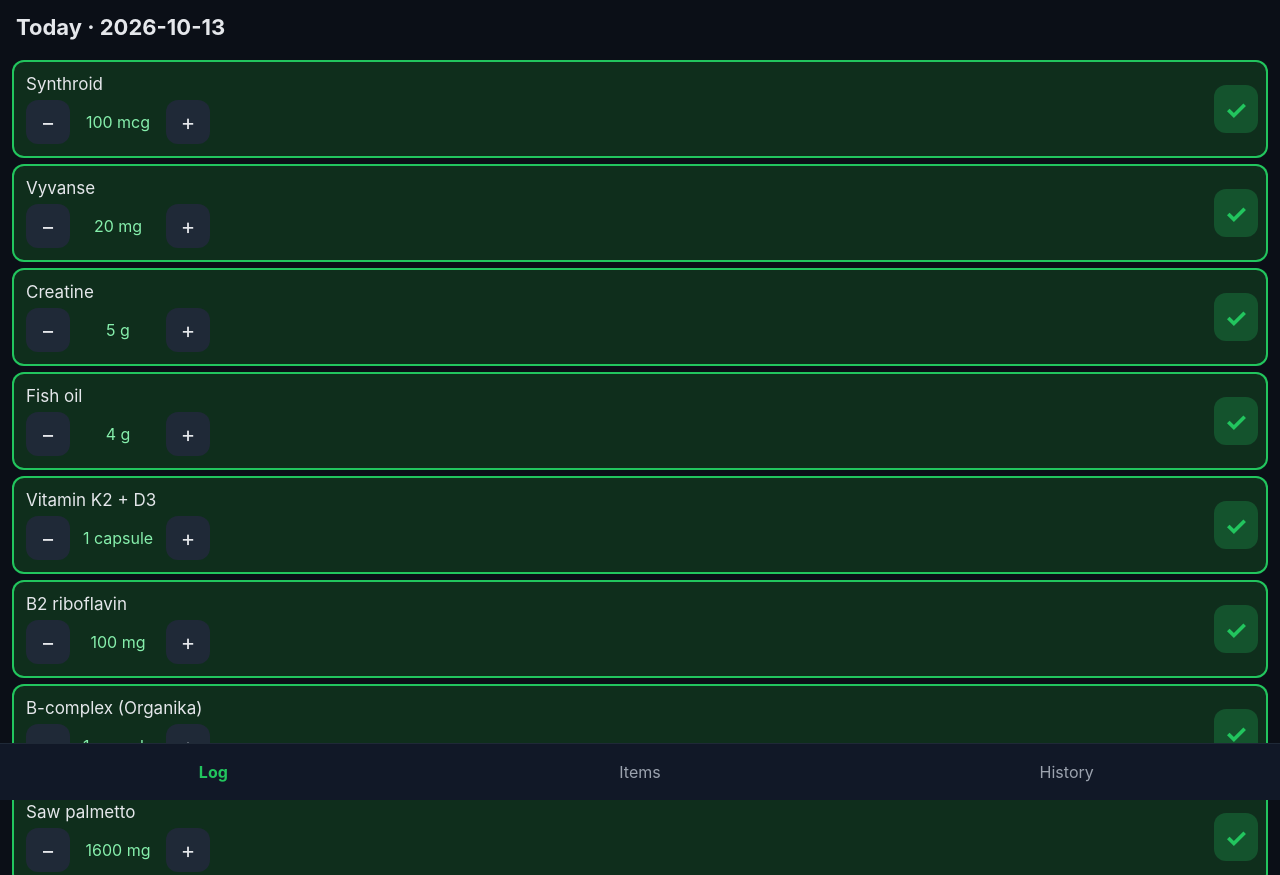
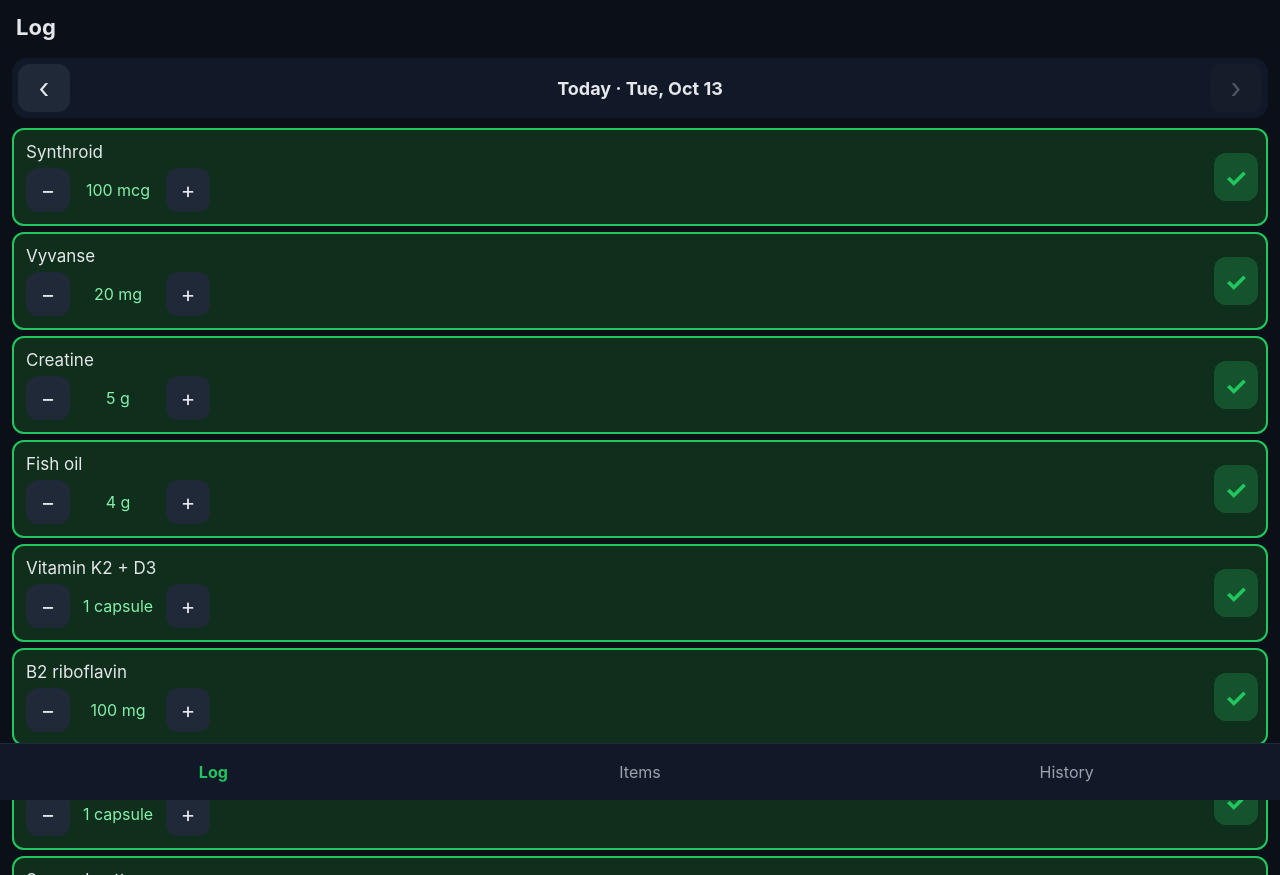
Before and after one commit to DavidJohnHarries/food-app, a plain HTML site: page index.html in a window 1280 px wide. Shown: the top 875 px of the page. Drawn offline with Linux system fonts and the light colour scheme.

Commit message:
Per-date logs, date bar with past-day cue, open on oldest uncompleted recent day; SW v2

```diff
--- a/app.js
+++ b/app.js
@@ -2,12 +2,26 @@
 const $=s=>document.querySelector(s),esc=s=>String(s).replace(/[&<>"]/g,c=>({'&':'&amp;','<':'&lt;','>':'&gt;','"':'&quot;'})[c]);
 const uid=()=>Date.now().toString(36)+Math.random().toString(36).slice(2,7);
 const SEED=[['Synthroid','100 mcg',1],['Vyvanse','20 mg',1],['Creatine','5 g',1],['Fish oil','4 g',1],['Vitamin K2 + D3','1 capsule',1],['B2 riboflavin','100 mg',1],['B-complex (Organika)','1 capsule',1],['Saw palmetto','1600 mg',1],['Plant sterol','500 mg',1],['L-citrulline','2 g',1],['Oat yogurt with walnuts + dark chocolate','',1],['Salmon or cod with veg','',1],['Mixed nuts','',1],['Fennel tea','',1],['Soy milk in tea','',1],['Electrolytes (Re-Lyte)','',0],['Protein shake','30 g',0],['Magnesium L-threonate','50 mg',0],['Chili','',0],['Curry','',0],['Keto pasta','',0],['Steak and salad','',0],['Belly Comfort tea','',0],['Ginger Aid tea','',0],['Beer','1 drink',0],['Scotch','1 drink',0],['Gin and tonic','1 drink',0]];
-let items=LS('items')||SEED.map(([name,amount,d])=>({id:uid(),name,amount,def:!!d})),hist=LS('hist')||[],day=LS('day'),view='log',summary=null,editing=null;
+let items=LS('items')||SEED.map(([name,amount,d])=>({id:uid(),name,amount,def:!!d})),hist=LS('hist')||[],days=LS('days')||{},firstUse=LS('firstUse'),day=null,lastToday=null,view='log',summary=null,editing=null;
 const MULTS=[0.5,1,2];
-const save=()=>{SV('items',items);SV('hist',hist);SV('day',day)};
-const today=()=>{const d=new Date();return `${d.getFullYear()}-${String(d.getMonth()+1).padStart(2,'0')}-${String(d.getDate()).padStart(2,'0')}`};
-function newDay(){day={id:uid(),date:today(),sel:{},notes:''};items.forEach(i=>{if(i.def)day.sel[i.id]=1});save()}
-function ensureDay(){if(!day||day.date!==today()){newDay();return true}return false}
+const save=()=>{SV('items',items);SV('hist',hist);SV('days',days);SV('firstUse',firstUse)};
+const ymd=d=>`${d.getFullYear()}-${String(d.getMonth()+1).padStart(2,'0')}-${String(d.getDate()).padStart(2,'0')}`;
+const today=()=>ymd(new Date());
+const toD=s=>{const [y,m,d]=s.split('-').map(Number);return new Date(y,m-1,d)};
+const addDays=(s,n)=>{const d=toD(s);d.setDate(d.getDate()+n);return ymd(d)};
+const pretty=s=>toD(s).toLocaleDateString('en-US',{weekday:'short',month:'short',day:'numeric'});
+const MAXBACK=30;
+// migrate single-day storage from v1
+(()=>{const old=LS('day');if(old&&old.date&&!days[old.date])days[old.date]=old;localStorage.removeItem('day')})();
+if(!firstUse)firstUse=Object.keys(days).sort()[0]||hist.map(h=>h.date).sort()[0]||today();
+const completed=d=>hist.some(h=>h.date===d);
+// Each date has its own log; a date never visited starts at defaults.
+function getDay(d){if(!days[d]){const x={id:d,date:d,sel:{},notes:''};items.forEach(i=>{if(i.def)x.sel[i.id]=1});days[d]=x}return days[d]}
+function goTo(d){day=getDay(d);save()}
+// Open rule: oldest uncompleted of [today-2, today-1] (not before first use), else today.
+function pickOpenDate(){const t=today();for(const d of [addDays(t,-2),addDays(t,-1)])if(d>=firstUse&&!completed(d))return d;return t}
+function nextAfterDone(d){const t=today();let x=addDays(d,1);while(x<t){if(!completed(x))return x;x=addDays(x,1)}return t}
+function ensureDay(){const t=today();if(lastToday!==t||!day){lastToday=t;goTo(pickOpenDate());return true}return false}
 function parseAmt(a){const m=String(a||'').trim().match(/^(\d+(?:\.\d+)?|\.\d+)\s*(.*)$/);return m?{n:parseFloat(m[1]),u:m[2]}:null}
 function fmtN(n){return String(Math.round(n*1000)/1000)}
 function amtText(it,mult){const p=parseAmt(it.amount);if(!p)return it.amount||'';return fmtN(p.n*mult)+(p.u?' '+p.u:'')}
@@ -20,8 +34,8 @@
  L.push('','Changed amounts:',...(ch.length?ch.map(i=>`${line(i,i.mult)} (${i.mult}x, default ${i.amount})`):['none']));
  L.push('',`Notes: ${d.notes.trim()||'none'}`);return L.join('\n')}
 function snapshot(){if(document.activeElement&&document.activeElement.blur)document.activeElement.blur();
- return {id:day.id,date:day.date,notes:day.notes,items:items.map(i=>({name:i.name,amount:i.amount,def:i.def,sel:day.sel[i.id]!=null,mult:day.sel[i.id]??1}))}}
-function commit(){const s=snapshot();const i=hist.findIndex(h=>h.id===s.id);if(i>=0)hist[i]=s;else hist.unshift(s);summary=buildSummary(s);save()}
+ return {id:day.date,date:day.date,notes:day.notes,items:items.map(i=>({name:i.name,amount:i.amount,def:i.def,sel:day.sel[i.id]!=null,mult:day.sel[i.id]??1}))}}
+function commit(){const s=snapshot();const i=hist.findIndex(h=>h.date===s.date);if(i>=0)hist[i]=s;else hist.unshift(s);summary=buildSummary(s);save()}
 function toast(m){const d=document.createElement('div');d.className='toast';d.textContent=m;document.body.appendChild(d);setTimeout(()=>d.remove(),1500)}
 function copy(t){(navigator.clipboard?navigator.clipboard.writeText(t):Promise.reject()).then(()=>toast('Copied')).catch(()=>{const ta=document.createElement('textarea');ta.value=t;document.body.appendChild(ta);ta.select();document.execCommand('copy');ta.remove();toast('Copied')})}
 const nudge=el=>{el.classList.remove('nudge');void el.offsetWidth;el.classList.add('nudge')};
@@ -47,13 +61,17 @@
   <button class="btn sec full" id="back">← Back (edit day)</button><button class="btn full" id="copy">Copy</button>${navigator.share?'<button class="btn sec full" id="share">Share…</button>':''}
   <button class="btn sec full" id="done">Done</button></div>`;
   $('#copy').onclick=()=>{commit();copy(summary)};if($('#share'))$('#share').onclick=()=>{commit();navigator.share({text:summary}).catch(()=>{})};
-  $('#done').onclick=()=>{commit();newDay();summary=null;view='log';render();scrollTo(0,0)};
+  $('#done').onclick=()=>{commit();goTo(nextAfterDone(day.date));summary=null;view='log';render();scrollTo(0,0)};
   $('#back').onclick=()=>{summary=null;view='log';render()};return}
- if(view==='log'){$('#title').textContent='Today · '+day.date;
-  a.innerHTML=items.map(pickRow).join('')+`<button class="btn full" id="finish" style="margin-top:12px">Finish day</button>
+ if(view==='log'){const t=today(),isT=day.date===t,minD=addDays(t,-MAXBACK);$('#title').textContent='Log';
+  a.innerHTML=`<div class="datebar${isT?'':' past'}"><button class="dnav" id="dprev" ${day.date<=minD?'disabled':''} aria-label="Previous day">‹</button><span class="dlabel">${isT?'Today · ':''}${pretty(day.date)}${completed(day.date)?' ✓':''}</span><button class="dnav" id="dnext" ${isT?'disabled':''} aria-label="Next day">›</button></div>`+
+   (isT?'':`<div class="pastban">Past day: ${pretty(day.date)}${completed(day.date)?' (already sent; finishing again updates it)':''}</div>`)+
+   items.map(pickRow).join('')+`<button class="btn full${isT?'':' pastbtn'}" id="finish" style="margin-top:12px">${isT?'Finish day':'Finish '+pretty(day.date).replace(',','')}</button>
    <div class="card"><textarea id="notes" placeholder="Notes (optional)">${esc(day.notes)}</textarea></div>`;
   a.querySelectorAll('[data-pick]').forEach(wirePick);
   $('#notes').oninput=e=>{day.notes=e.target.value;save()};
+  $('#dprev').onclick=()=>{if(day.date>minD){if(document.activeElement)document.activeElement.blur();goTo(addDays(day.date,-1));render();scrollTo(0,0)}};
+  $('#dnext').onclick=()=>{if(day.date<t){if(document.activeElement)document.activeElement.blur();goTo(addDays(day.date,1));render();scrollTo(0,0)}};
   $('#finish').onclick=()=>{summary=buildSummary(snapshot());render();scrollTo(0,0)};
  }else if(view==='items'){$('#title').textContent='Items';
   const ed=editing&&editing!=='new'?items.find(i=>i.id===editing):null;
@@ -93,5 +111,5 @@
 document.addEventListener('visibilitychange',()=>{if(document.visibilityState==='visible'&&!summary&&!drag)checkDay()});
 window.addEventListener('focus',()=>{if(!summary&&!drag)checkDay()});
 document.querySelectorAll('nav button').forEach(b=>b.onclick=()=>{summary=null;editing=null;view=b.dataset.v;render()});
-ensureDay();save();render();
+ensureDay();render();
 if('serviceWorker' in navigator)navigator.serviceWorker.register('./sw.js',{scope:'./'});
--- a/index.html
+++ b/index.html
@@ -33,7 +33,11 @@
 .amt .v{min-width:84px;text-align:center;color:#86efac;font-size:16px}.mv2{display:flex;flex-direction:column;gap:4px}.mv2 .mv{height:30px;width:40px;font-size:13px}
 .ed{background:#1f2937;color:#e5e7eb;width:44px;height:44px;font-size:18px}.tog{display:flex;align-items:center;gap:10px;margin:10px 0;font-size:17px}.tog input{width:26px;height:26px}
 textarea{font-family:inherit}
+.datebar{display:flex;align-items:center;justify-content:space-between;background:#111827;border-radius:14px;padding:6px;margin:4px 0 10px;position:sticky;top:env(safe-area-inset-top);z-index:3}
+.datebar.past{background:#92400e;color:#fff7ed}.dnav{background:#1f2937;color:#e5e7eb;width:52px;height:48px;font-size:28px}.datebar.past .dnav{background:#b45309;color:#fff}
+.dnav:disabled{opacity:.3}.dlabel{font-weight:700;font-size:18px}.pastban{background:#451a03;color:#fdba74;border:1px solid #b45309;border-radius:12px;padding:10px 12px;margin:0 0 10px;font-weight:600}
+.btn.pastbtn{background:#f59e0b;color:#1c1003}
 </style></head><body>
 <header id="title">Today</header><main id="app"></main>
 <nav><button data-v="log">Log</button><button data-v="items">Items</button><button data-v="hist">History</button></nav>
-<script src="app.js?v=1"></script></body></html>
+<script src="app.js?v=2"></script></body></html>
--- a/sw.js
+++ b/sw.js
@@ -1,4 +1,4 @@
-const C='fl-v1',F=['./','index.html','app.js','manifest.json','icon-192.png','icon-512.png','icon-180.png'];
+const C='fl-v2',F=['./','index.html','app.js','manifest.json','icon-192.png','icon-512.png','icon-180.png'];
 self.addEventListener('install',e=>{e.waitUntil(caches.open(C).then(c=>c.addAll(F)));self.skipWaiting()});
 self.addEventListener('activate',e=>{e.waitUntil(caches.keys().then(k=>Promise.all(k.filter(x=>x!==C).map(x=>caches.delete(x)))));self.clients.claim()});
 self.addEventListener('fetch',e=>{e.respondWith(fetch(e.request).then(r=>{const cl=r.clone();caches.open(C).then(c=>c.put(e.request,cl));return r}).catch(()=>caches.match(e.request,{ignoreSearch:true})))});
```
